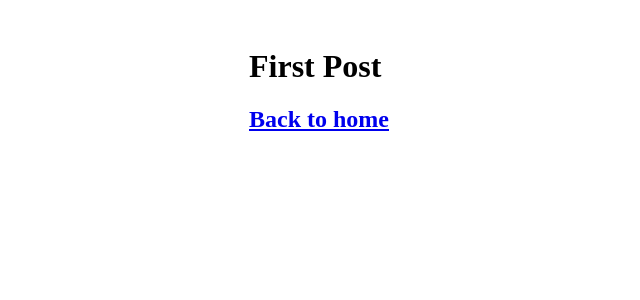
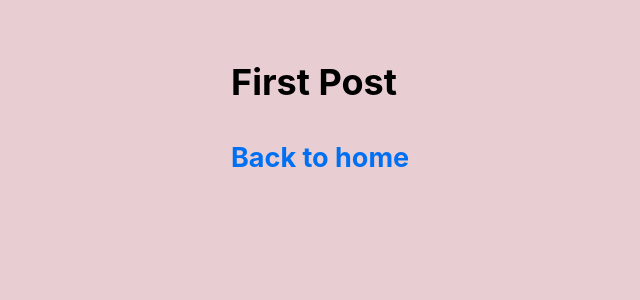
Before and after one commit to annoinspace/nextjs-test-blog, a Next.js app: page /posts/first-post in a window 1280 px wide. Shown: the top 300 px of the page, without its empty margins (103-743 px from the left). Built offline with nearby package versions, Linux system fonts and the light colour scheme.

Commit message:
testing global styles

```diff
--- /dev/null
+++ b/pages/_app.js
@@ -0,0 +1,4 @@
+import "../styles/global-test.css"
+export default function App({ Component, pageProps }) {
+  return <Component {...pageProps} />
+}
--- /dev/null
+++ b/styles/global-test.css
@@ -0,0 +1,28 @@
+html,
+body {
+  padding: 0;
+  margin: 0;
+  font-family: -apple-system, BlinkMacSystemFont, Segoe UI, Roboto, Oxygen, Ubuntu, Cantarell, Fira Sans, Droid Sans,
+    Helvetica Neue, sans-serif;
+  line-height: 1.6;
+  font-size: 18px;
+  background-color: rgb(232, 205, 210);
+}
+
+* {
+  box-sizing: border-box;
+}
+
+a {
+  color: #0070f3;
+  text-decoration: none;
+}
+
+a:hover {
+  text-decoration: underline;
+}
+
+img {
+  max-width: 100%;
+  display: block;
+}
--- a/styles/globals.css
+++ /dev/null
@@ -1,38 +0,0 @@
-html,
-body {
-  padding: 0;
-  margin: 0;
-  font-family: Inter, -apple-system, BlinkMacSystemFont, Segoe UI, Roboto,
-    Oxygen, Ubuntu, Cantarell, Fira Sans, Droid Sans, Helvetica Neue, sans-serif;
-}
-
-a {
-  color: inherit;
-  text-decoration: none;
-}
-
-* {
-  box-sizing: border-box;
-}
-
-img {
-  max-width: 100%;
-  height: auto;
-}
-
-h1,
-h2,
-p,
-ul {
-  margin: 0;
-}
-
-ul {
-  padding: 0;
-  list-style: none;
-}
-
-button {
-  padding: 0.5rem 1rem;
-  font-weight: bold;
-}
```
